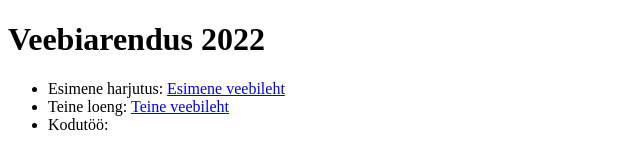
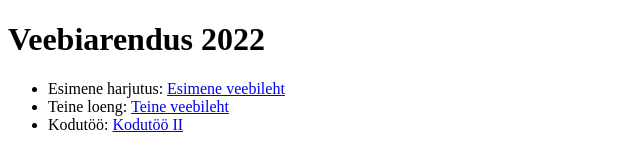
Before and after one commit to Martti11/Veebiarendus, a plain HTML site: page index.html in a window 1280 px wide. Shown: the full height of the page, 0-640 px from the left. Drawn offline with Linux system fonts and the light colour scheme.

Commit message:
Update index.html

```diff
--- a/index.html
+++ b/index.html
@@ -15,7 +15,7 @@
         <li>
             Teine loeng: <a href="./loeng02/index.html">Teine veebileht</a>
         </li>
-        <li>Kodutöö: <a href="./loeng02/registreerumisvorm.html"></a>
+        <li>Kodutöö: <a href="./loeng02/registreerumisvorm.html">Kodutöö II</a>
 
         </li>
     </ul>
```
